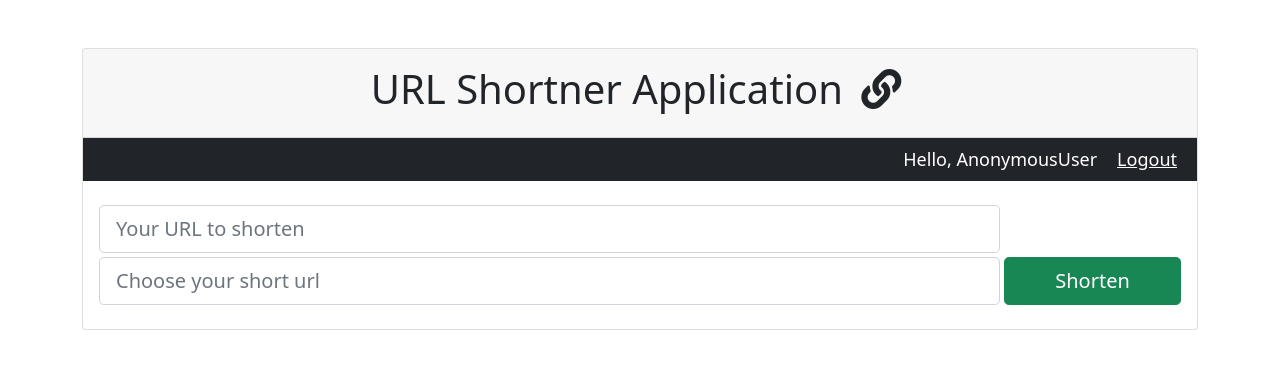
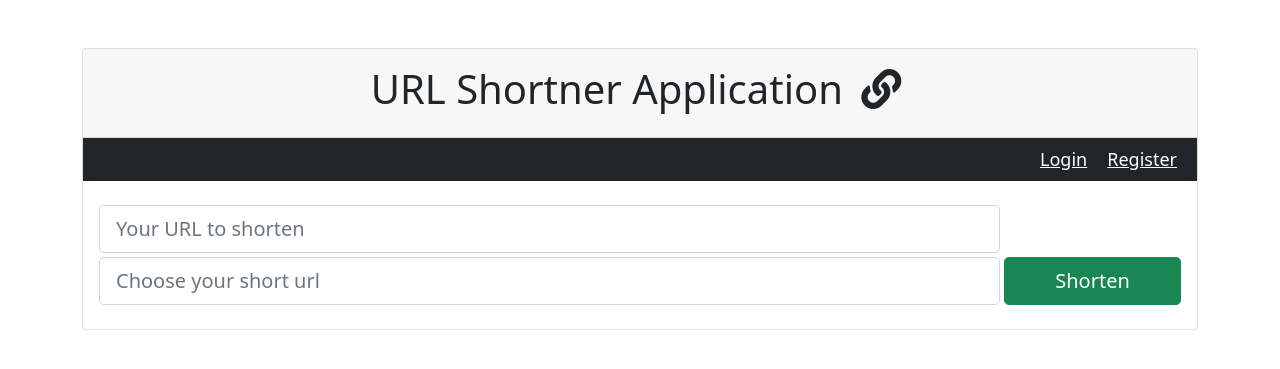
Before and after one commit to marieflorescontact/Shortener_url, a Django app: page / in a window 1280 px wide. Shown: the top 369 px of the page. Run offline with Django 3.2, Linux system fonts and the light colour scheme; some libraries are stand-ins or nearby versions.

Commit message:
la page propose login/register si utilisateur non authentifié ou logout si il l'est

```diff
--- a/config/urlshortener/templates/urlshortener/navbar.html
+++ b/config/urlshortener/templates/urlshortener/navbar.html
@@ -2,7 +2,7 @@
 
 
 <style>
-  .hello-msg{
+    .hello-msg {
         font-size: 18px;
         color: #fff;
         margin-right: 20px;
@@ -11,7 +11,8 @@
 
 <nav class="navbar navbar-expand-lg navbar-dark bg-dark">
 
-  <button class="navbar-toggler" type="button" data-toggle="collapse" data-target="#navbarNav" aria-controls="navbarNav" aria-expanded="false" aria-label="Toggle navigation">
+    <button class="navbar-toggler" type="button" data-toggle="collapse" data-target="#navbarNav"
+            aria-controls="navbarNav" aria-expanded="false" aria-label="Toggle navigation">
         <span class="navbar-toggler-icon"></span>
     </button>
     <div class="collapse navbar-collapse" id="navbarNav">
@@ -20,8 +21,17 @@
 
         </ul>
     </div>
+    {% if user.is_authenticated%}
+
 
     <span class="hello-msg">Hello, {{request.user}}</span>
-  <span ><a  class="hello-msg" href="{% url 'logout' %}">Logout</a></span>
+    <span><a class="hello-msg" href="{% url 'logout' %}">Logout</a></span>
+
+    {% else %}
+    <span><a class="hello-msg" href="{% url 'login' %}">Login</a></span>
+    <span><a class="hello-msg" href="{% url 'register' %}">Register</a></span>
+
+    {% endif %}
+
 
 </nav>
```
Also changed, not shown: config/db.sqlite3. Lines whose indentation alone changed are shown as unchanged.
